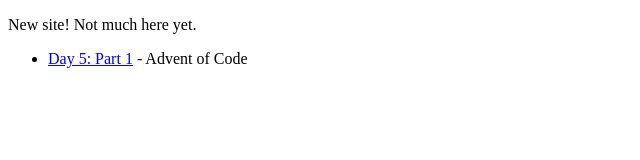
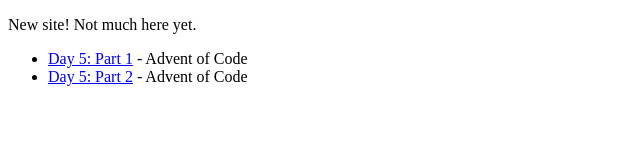
Before and after one commit to rubenofen/rubenofen.github.io, a plain HTML site: page index.html in a window 1280 px wide. Shown: the whole page, without its empty margins (0-640 px from the left). Drawn offline with Linux system fonts and the light colour scheme.

Commit message:
Day 5 part 2

```diff
--- a/index.html
+++ b/index.html
@@ -11,6 +11,7 @@
       <p>New site! Not much here yet.</p>
       <ul>
         <li><a href="/IntCodeDay5P1">Day 5: Part 1</a> - Advent of Code</li>
+        <li><a href="/IntCodeDay5P2">Day 5: Part 2</a> - Advent of Code</li>
       </ul>
     </main>
   </body>
```
